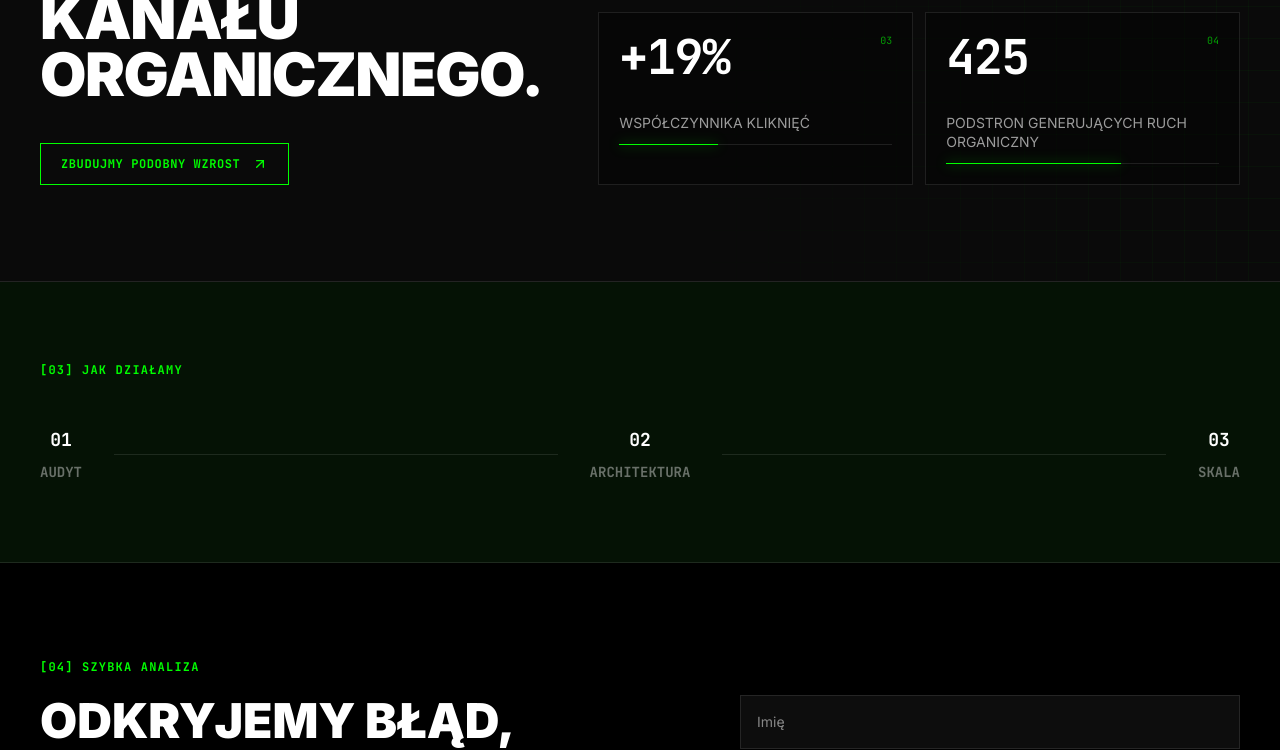
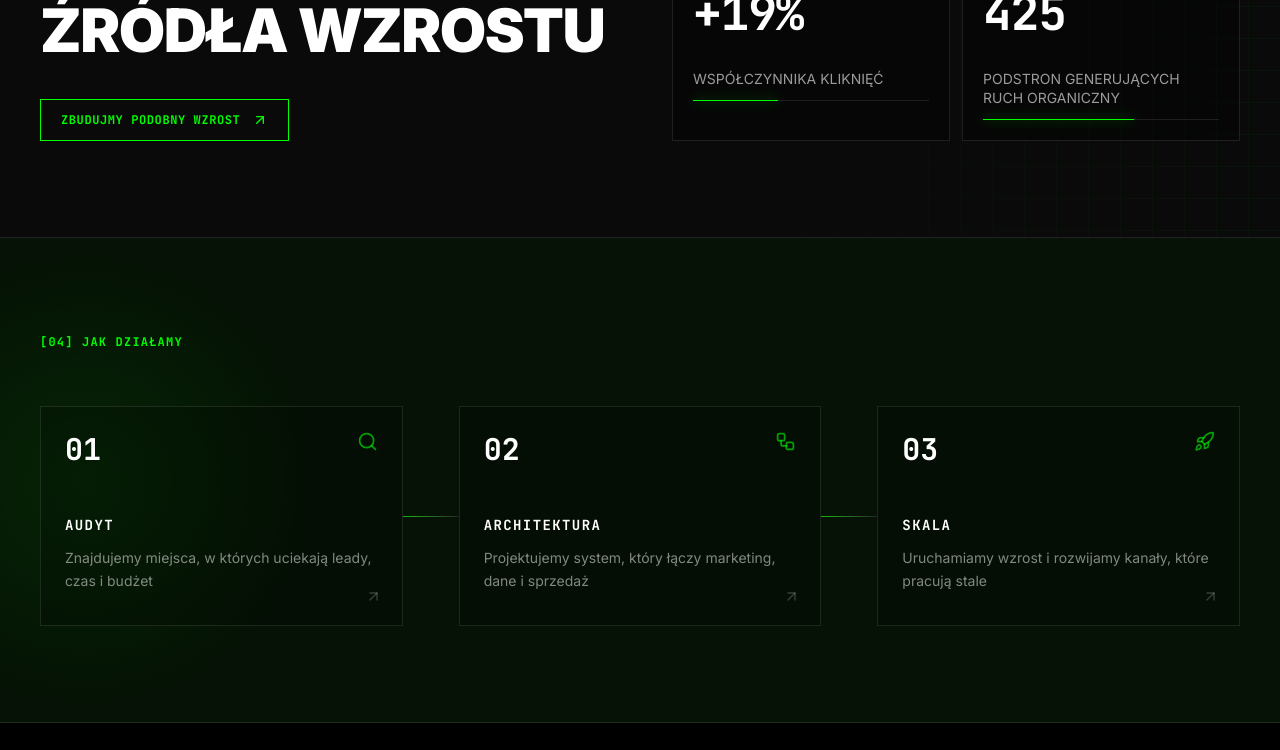
Before and after one commit to michalczuk777/nush-marketing-agency, a React (Vite) app in the folder nush-agency/: page / in a window 1280 px wide. Shown: the part 2000-2750 px from the top of the page. Built offline with nearby package versions, Linux system fonts and the light colour scheme.

Commit message:
Expand animated process section and refine copy

```diff
--- a/nush-agency/src/components/CaseStudy.tsx
+++ b/nush-agency/src/components/CaseStudy.tsx
@@ -25,7 +25,7 @@ export default function CaseStudy() {
             <span>[03] NASZA OSTATNIA REALIZACJA</span>
           </div>
           <h2 className="max-w-xl text-4xl font-black uppercase leading-[0.95] tracking-tight md:text-6xl">
-            Od katalogu produktów do rosnącego kanału organicznego.
+            Z katalogu produktów do przewidywalnego źródła wzrostu
           </h2>
           <a
             href="#audyt"
--- a/nush-agency/src/components/Hero.tsx
+++ b/nush-agency/src/components/Hero.tsx
@@ -30,7 +30,7 @@ export default function Hero() {
               WebkitTextStroke: '1px rgba(0, 255, 0, 0.72)',
             }}
           >
-            budżet.
+            budżet
           </span>
         </motion.h1>
 
--- a/nush-agency/src/components/LeadForm.tsx
+++ b/nush-agency/src/components/LeadForm.tsx
@@ -1,12 +1,12 @@
 export default function LeadForm() {
   return (
-    <section id="audyt" className="py-24 px-6 md:px-10 bg-[#000] relative border-b border-white/10">
+    <section id="audyt" className="py-24 px-6 md:px-10 bg-[#000] relative border-b border-white/10 overflow-hidden">
       <div className="max-w-7xl mx-auto">
         <div className="flex flex-col lg:flex-row gap-12 items-center">
           <div className="flex-1">
-            <h2 className="font-mono text-xs font-bold uppercase tracking-widest text-neon mb-4">[04] SZYBKA ANALIZA</h2>
-            <h3 className="text-4xl md:text-5xl font-black uppercase mb-6 leading-tight">Odkryjemy błąd, <br/>który kosztuje Cię <br/><span className="text-neon">najwięcej.</span></h3>
-            <p className="text-white/70 max-w-lg mb-8 leading-relaxed">Zostaw kontakt. Nasi inżynierowie prześwietlą Twoją stronę i procesy. Otrzymasz konkretny raport, bez lania wody i sprzedażowego bullshitu.</p>
+            <h2 className="font-mono text-xs font-bold uppercase tracking-widest text-neon mb-4">[05] SZYBKA ANALIZA</h2>
+            <h3 className="text-4xl md:text-5xl font-black uppercase mb-6 leading-tight">Odkryjemy błąd, <br/>który kosztuje Cię <br/><span className="text-neon">najwięcej</span></h3>
+            <p className="text-white/70 max-w-lg mb-8 leading-relaxed">Zostaw kontakt. Nasi inżynierowie prześwietlą Twoją stronę i procesy. Otrzymasz konkretny raport, bez lania wody i sprzedażowego bullshitu</p>
           </div>
 
           <div className="w-full lg:w-[500px]">
--- a/nush-agency/src/components/Process.tsx
+++ b/nush-agency/src/components/Process.tsx
@@ -1,47 +1,78 @@
 import { motion } from 'motion/react';
+import { ArrowUpRight, Search, Workflow, Rocket } from 'lucide-react';
 
 const steps = [
   {
-    num: "01",
-    title: "AUDYT",
+    num: '01',
+    title: 'AUDYT',
+    description: 'Znajdujemy miejsca, w których uciekają leady, czas i budżet',
+    icon: Search,
   },
   {
-    num: "02",
-    title: "ARCHITEKTURA",
+    num: '02',
+    title: 'ARCHITEKTURA',
+    description: 'Projektujemy system, który łączy marketing, dane i sprzedaż',
+    icon: Workflow,
   },
   {
-    num: "03",
-    title: "SKALA",
-  }
+    num: '03',
+    title: 'SKALA',
+    description: 'Uruchamiamy wzrost i rozwijamy kanały, które pracują stale',
+    icon: Rocket,
+  },
 ];
 
 export default function Process() {
   return (
-    <section id="proces" className="py-20 px-6 md:px-10 bg-neon/5 border-b border-white/10 flex flex-col justify-center">
-      <div className="max-w-7xl mx-auto w-full">
-        <h2 className="font-mono text-xs font-bold uppercase tracking-widest text-neon mb-12">[03] JAK DZIAŁAMY</h2>
+    <section id="proces" className="relative overflow-hidden border-b border-white/10 bg-neon/5 px-6 py-24 md:px-10">
+      <div className="pointer-events-none absolute left-0 top-0 h-full w-1/3 bg-[radial-gradient(circle_at_20%_50%,rgba(0,255,0,0.08),transparent_55%)]" />
 
-        <div className="flex flex-col md:flex-row items-center justify-between text-xs md:text-sm font-mono uppercase font-bold text-white/40 gap-8 md:gap-0">
-          <div className="flex flex-col items-center gap-2">
-            <span className="text-white text-lg">01</span>
-            <span>AUDYT</span>
-          </div>
+      <div className="relative mx-auto w-full max-w-7xl">
+        <motion.h2
+          initial={{ opacity: 0, y: 12 }}
+          whileInView={{ opacity: 1, y: 0 }}
+          viewport={{ once: true }}
+          transition={{ duration: 0.5 }}
+          className="mb-14 font-mono text-xs font-bold uppercase tracking-widest text-neon"
+        >
+          [04] JAK DZIAŁAMY
+        </motion.h2>
 
-          <div className="hidden md:block h-[1px] flex-1 bg-white/10 mx-4 md:mx-8"></div>
-          <div className="md:hidden w-[1px] h-8 bg-white/10"></div>
+        <div className="grid gap-8 md:grid-cols-[1fr_auto_1fr_auto_1fr] md:items-start md:gap-0">
+          {steps.map((step, index) => {
+            const Icon = step.icon;
 
-          <div className="flex flex-col items-center gap-2">
-            <span className="text-white text-lg">02</span>
-            <span>ARCHITEKTURA</span>
-          </div>
+            return (
+              <div key={step.num} className="contents">
+                <motion.article
+                  initial={{ opacity: 0, y: 22 }}
+                  whileInView={{ opacity: 1, y: 0 }}
+                  whileHover={{ y: -6 }}
+                  viewport={{ once: true, margin: '-60px' }}
+                  transition={{ duration: 0.55, delay: index * 0.14 }}
+                  className="group relative border border-white/10 bg-black/20 p-6 transition-colors hover:border-neon/60 md:min-h-[220px]"
+                >
+                  <div className="mb-12 flex items-start justify-between">
+                    <span className="font-mono text-3xl font-bold text-white transition-colors group-hover:text-neon">{step.num}</span>
+                    <Icon size={21} className="text-neon/60 transition-transform duration-500 group-hover:rotate-12 group-hover:scale-110 group-hover:text-neon" aria-hidden="true" />
+                  </div>
+                  <h3 className="mb-3 font-mono text-sm font-bold uppercase tracking-widest text-white">{step.title}</h3>
+                  <p className="max-w-xs text-sm leading-relaxed text-white/50 transition-colors group-hover:text-white/75">{step.description}</p>
+                  <ArrowUpRight className="absolute bottom-5 right-5 text-white/20 transition-all duration-300 group-hover:bottom-6 group-hover:right-4 group-hover:text-neon" size={17} aria-hidden="true" />
+                </motion.article>
 
-          <div className="hidden md:block h-[1px] flex-1 bg-white/10 mx-4 md:mx-8"></div>
-          <div className="md:hidden w-[1px] h-8 bg-white/10"></div>
-
-          <div className="flex flex-col items-center gap-2">
-            <span className="text-white text-lg">03</span>
-            <span>SKALA</span>
-          </div>
+                {index < steps.length - 1 && (
+                  <motion.div
+                    initial={{ scaleX: 0, opacity: 0 }}
+                    whileInView={{ scaleX: 1, opacity: 1 }}
+                    viewport={{ once: true }}
+                    transition={{ duration: 0.8, delay: 0.35 + index * 0.14 }}
+                    className="hidden h-px w-14 origin-left self-center bg-gradient-to-r from-neon/70 to-white/10 md:block"
+                  />
+                )}
+              </div>
+            );
+          })}
         </div>
       </div>
     </section>
```
